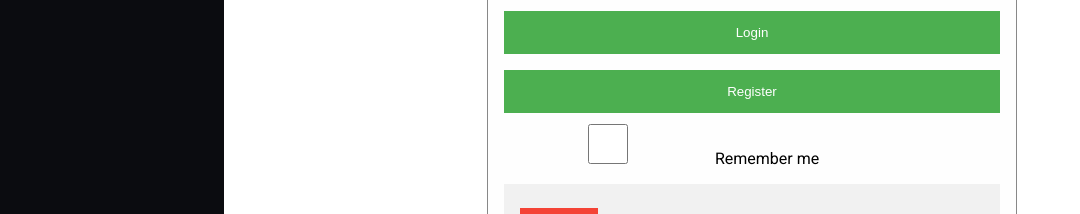
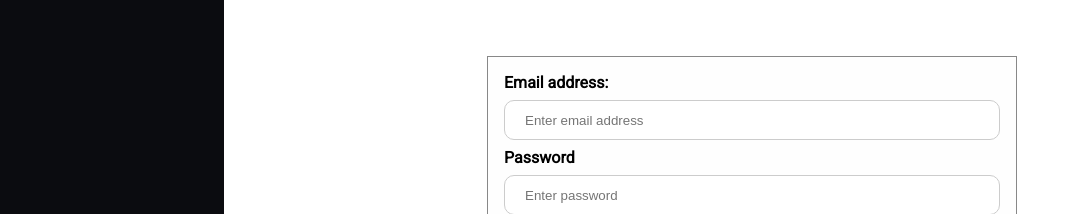
Before and after one commit to SWEN90016-T02-02/voucher_app, a React (Create React App) app: page /login in a window 1280 px wide. Shown: the part 441-655 px from the top of the page, without its empty margins (0-1080 px from the left). Built offline with nearby package versions, Linux system fonts and the light colour scheme.

Commit message:
Fix login visuals

```diff
--- a/src/pages/login.css
+++ b/src/pages/login.css
@@ -33,13 +33,13 @@
 /* 将图像居中 */
 #login .imgcontainer {
     text-align: center;
-    margin: 16px 0 16px 0;
+    /* margin: 16px 0 16px 0; */
     position: relative;
 }
 
 /*控制图片形状*/
 #login img.avatar {
-    width: 40%;
+    width: 100%;
     border-radius: 0%; /*以百分比定义圆角的形状*/
 }
 
--- a/src/pages/login.js
+++ b/src/pages/login.js
@@ -59,10 +59,11 @@ class LogIn extends Component {
     render(){
       return (
         <div class="page" id="login">
-          <form class="modal-content" action="">
-            <div class="imgcontainer">
+          <div class="imgcontainer">
             <img src={logo} alt="Avatar" class="avatar"/>
             </div>
+          <form class="modal-content" action="">
+
             <div class="container">
               <label><b>Email address:</b></label>
               <input type="text" placeholder="Enter email address" onChange={this.changeEmail}
@@ -73,8 +74,6 @@ class LogIn extends Component {
                 value={this.state.password} placeholder="Enter password" name="psw" required/>
 
               <button type="submit" onClick={this.login}>Login</button>
-              <button type="submit" onClick={event => window.location.href='/register'}>Register</button>
-              <input type="checkbox"/> Remember me
 
               <div class="container" id="f1">
                  <button type="button" onClick={event => window.location.href='/'} class="cancelbtn">Cancel</button>
```
